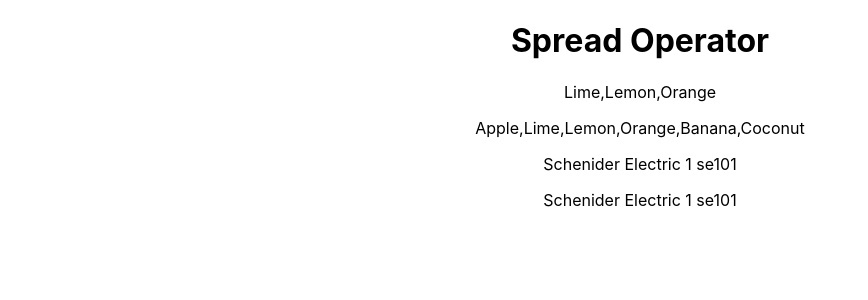
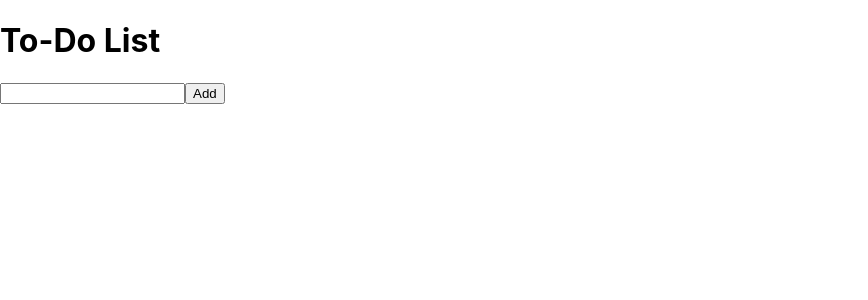
Before and after one commit to mohsinrashid64/React-Stuff, a React (Create React App) app: page / in a window 1280 px wide. Shown: the top 300 px of the page, without its empty margins (0-868 px from the left). Built offline with nearby package versions, Linux system fonts and the light colour scheme.

Commit message:
first_commit

```diff
--- a/src/App.js
+++ b/src/App.js
@@ -1,53 +1,59 @@
-// import { Component } from 'react';
-// import { Component } from 'react';
 import './App.css';
-import Heading from "./Components/heading"
+// import Heading from "./Components/heading"
+import ToDoItem from "./Components/ToDoItem"
+import React, { useState } from "react";
 
 
 
 
-const citrus = ["Lime","Lemon","Orange"];
-const fruits = ["Apple",...citrus,"Banana","Coconut"];
+function App() {
+  const [inputText, setInputText] = useState("");
+  const [items, setItems] = useState([]);
 
+  function handleChange(event) {
+    const newValue = event.target.value;
+    setInputText(newValue);
+  }
 
-// Map
-const citrusVar = citrus.map(function(param){
-  return param ;
-})
+  function addItem() {
+    setItems(prevItems => {
+      return [...prevItems, inputText];
+    });
+    setInputText("");
+  }
 
-const fruitsVar = fruits.map(function(param){
-  return param ;
-})
+  function deleteItem(id){
+    setItems((prevItems)=>{
+      return prevItems.filter((item,index)=>{
+        return index !==id;
+      });
+    });
+    console.log("DELETE ITEM CLICKED");
+  }
 
-const fullName = {
-  fname: "Schenider",
-  lname: "Electric"
-}
-
-const user = {
-  ...fullName,
-  id:1,
-  username: "se101"
-
-}
-function App() {
   return (
-    <div className="App">
-      <Heading/>
-      <p>
-        {citrusVar + " "}
-      </p>
-      <p>
-        {fruitsVar + " "}
-      </p>
-      <p>
-        {user["fname"] + " " + user["lname"] + " " + user["id"] + " " + user["username"] }
-      </p>
-      <p>
-        {`${user.fname}  ${user.lname} ${user.id} ${user.username} `}
-      </p>
+    <div className="container">
+      <div className="heading">
+        <h1>To-Do List</h1>
+      </div>
+      <div className="form">
+        <input onChange={handleChange} type="text" value={inputText} />
+        <button onClick={addItem}>
+          <span>Add</span>
+        </button>
+      </div>
+      <div>
+        <ul>
+          {items.map((todoItem, index) => (
+            <ToDoItem
+              key = {index}
+              text={todoItem}
+              onChecked={deleteItem}
+            />
+          ))}
+        </ul>
+      </div>
     </div>
   );
 }
-
 export default App;
--- /dev/null
+++ b/src/Components/ToDoItem.js
@@ -0,0 +1,18 @@
+import React from "react";
+
+
+
+
+
+export default function ToDoItem(props){
+
+
+    return (
+    <div onClick={()=>{
+        props.onChecked(props.id)
+    }}>
+        <li>
+            {props.text}
+        </li>
+    </div>);
+}
```
